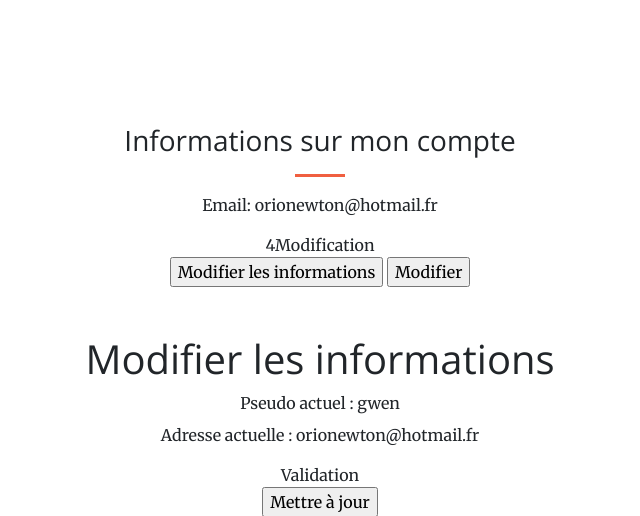
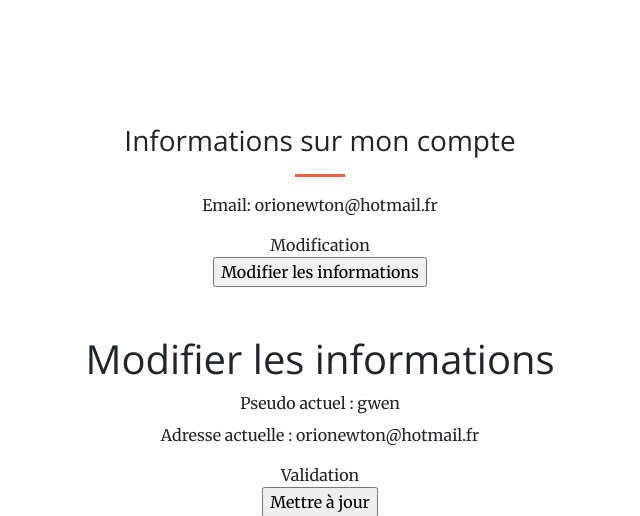
Before and after one commit to orionewton/P8, a Django app: page /profile/ in a window 1280 px wide. Shown: the part 304-820 px from the top of the page, without its empty margins (320-960 px from the left). Run offline with Django 3.2, Linux system fonts and the light colour scheme; a user stored in the database is signed in; some libraries are stand-ins or nearby versions.

Commit message:
update final

```diff
--- a/users/templates/users/profile.html
+++ b/users/templates/users/profile.html
@@ -18,13 +18,11 @@
             <hr>
             <p>Email: {{ user.email }}</p>
 
-		<div class="section"><span>4</span>Modification</div>
+		<div class="section">Modification</div>
             <div class="inner-wrap text-center">
                 <div class="button-section">
                     <input id="submitupdatelong" onclick="visibleform()" type="button"
                            value="Modifier les informations"/>
-                    <input id="submitupdatecours" onclick="visibleform()" type="button"
-                           value="Modifier"/>
                 </div>
             </div>
         </div>
```
Also changed, not shown: catalog/migrations/0001_initial.py (deleted), catalog/migrations/__init__.py (deleted).
